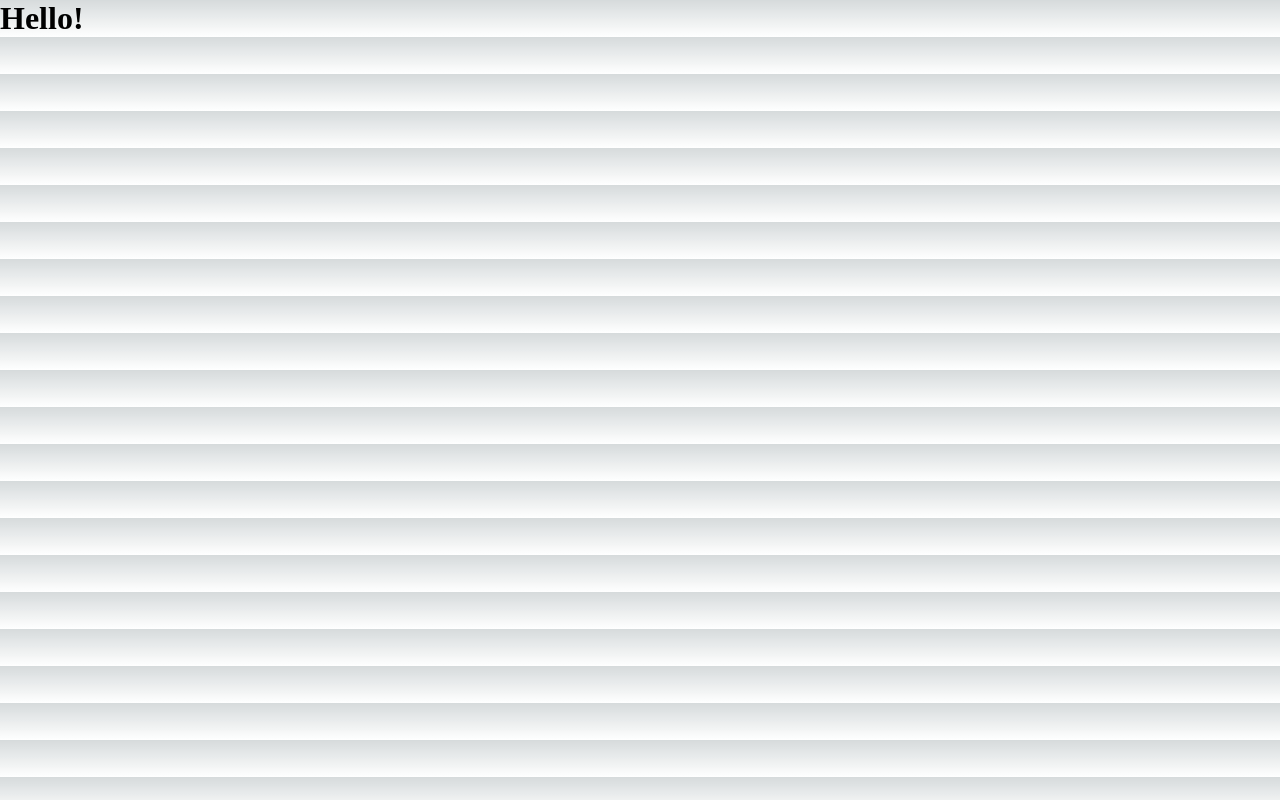
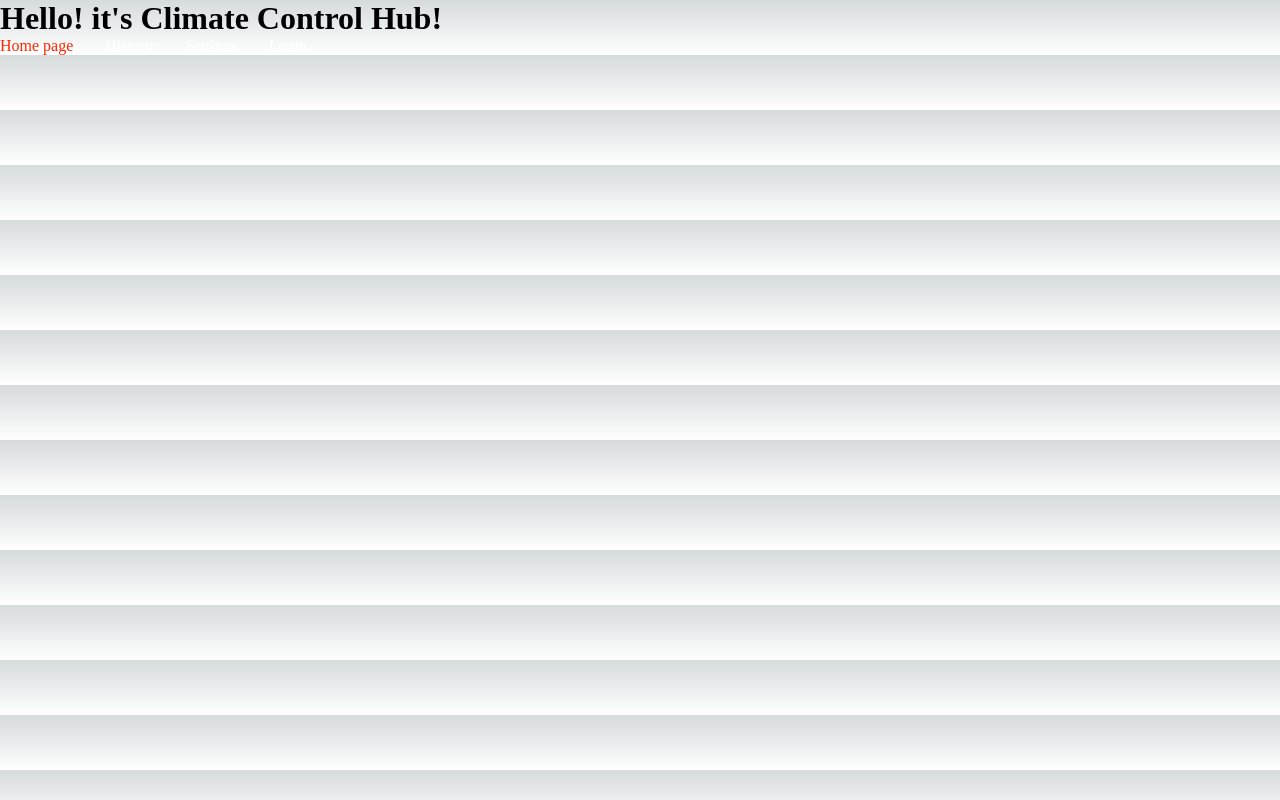
Before and after one commit to LMV5/climate-control-hub, a Next.js app: page / in a window 1280 px wide. Built offline with nearby package versions, Linux system fonts and the light colour scheme.

Commit message:
create routes and NavBar component

```diff
--- /dev/null
+++ b/app/GlobalStyles.js
@@ -0,0 +1 @@
+import { createGlobalStyle } from "styled-components";
--- a/app/globals.css
+++ b/app/globals.css
@@ -11,7 +11,7 @@
 
   --primary-glow: conic-gradient(
     from 180deg at 50% 50%,
-    #16abff33 0deg,
+    #eb251333 0deg,
     #0885ff33 55deg,
     #54d6ff33 120deg,
     #0071ff33 160deg,
@@ -46,7 +46,10 @@
     --background-start-rgb: 0, 0, 0;
     --background-end-rgb: 0, 0, 0;
 
-    --primary-glow: radial-gradient(rgba(1, 65, 255, 0.4), rgba(1, 65, 255, 0));
+    --primary-glow: radial-gradient(
+      hsla(9, 100%, 50%, 0.4),
+      rgba(1, 65, 255, 0)
+    );
     --secondary-glow: linear-gradient(
       to bottom right,
       rgba(1, 65, 255, 0),
@@ -95,13 +98,17 @@ body {
     rgb(var(--background-start-rgb));
 }
 
-a {
-  color: inherit;
-  text-decoration: none;
-}
-
 @media (prefers-color-scheme: dark) {
   html {
     color-scheme: dark;
   }
 }
+
+a {
+  text-decoration: none;
+  color: #fff;
+}
+
+.active {
+  color: #ff2701;
+}
--- /dev/null
+++ b/app/history/page.jsx
@@ -0,0 +1,3 @@
+export default function Page() {
+  return <div>History</div>;
+}
--- a/app/layout.js
+++ b/app/layout.js
@@ -1,3 +1,4 @@
+import NavBar from "@/components/NavBar";
 import "./globals.css";
 
 export const metadata = {
@@ -8,7 +9,10 @@ export const metadata = {
 export default function RootLayout({ children }) {
   return (
     <html lang="en">
-      <body>{children}</body>
+      <body>
+        {children}
+        <NavBar />
+      </body>
     </html>
   );
 }
--- /dev/null
+++ b/app/login/page.jsx
@@ -0,0 +1,3 @@
+export default function Page() {
+  return <div>Login</div>;
+}
--- a/app/page.js
+++ b/app/page.js
@@ -1,7 +1,7 @@
 export default function Page() {
   return (
     <main>
-      <h1>Hello!</h1>
+      <h1>Hello! it's Climate Control Hub!</h1>
     </main>
   );
 }
--- /dev/null
+++ b/app/settings/page.jsx
@@ -0,0 +1,3 @@
+export default function Page() {
+  return <div>Settings</div>;
+}
--- /dev/null
+++ b/components/NavBar.jsx
@@ -0,0 +1,40 @@
+"use client";
+
+import Link from "next/link";
+import { usePathname } from "next/navigation";
+import styled from "styled-components";
+
+const StyledNav = styled.nav`
+  display: flex;
+  gap: 2rem;
+`;
+
+export default function NavBar() {
+  const pathname = usePathname();
+
+  return (
+    <StyledNav>
+      <Link href="/" className={`${pathname === "/" ? "active" : ""}`}>
+        Home page
+      </Link>
+      <Link
+        href="/history"
+        className={`${pathname === "/history" ? "active" : ""}`}
+      >
+        History
+      </Link>
+      <Link
+        href="/settings"
+        className={`${pathname === "/settings" ? "active" : ""}`}
+      >
+        Settings
+      </Link>
+      <Link
+        href="/login"
+        className={`${pathname === "/login" ? "active" : ""}`}
+      >
+        Login
+      </Link>
+    </StyledNav>
+  );
+}
--- a/package.json
+++ b/package.json
@@ -9,9 +9,10 @@
     "lint": "next lint"
   },
   "dependencies": {
+    "next": "14.2.5",
     "react": "^18",
     "react-dom": "^18",
-    "next": "14.2.5"
+    "styled-components": "^6.1.12"
   },
   "devDependencies": {
     "eslint": "^8",
```
Also changed, not shown: app/error/page.jsx (added), app/room/[roomId]/page.jsx (added), app/room/page.jsx (added), 1 other file (tests, documents, lock files or other folders).
